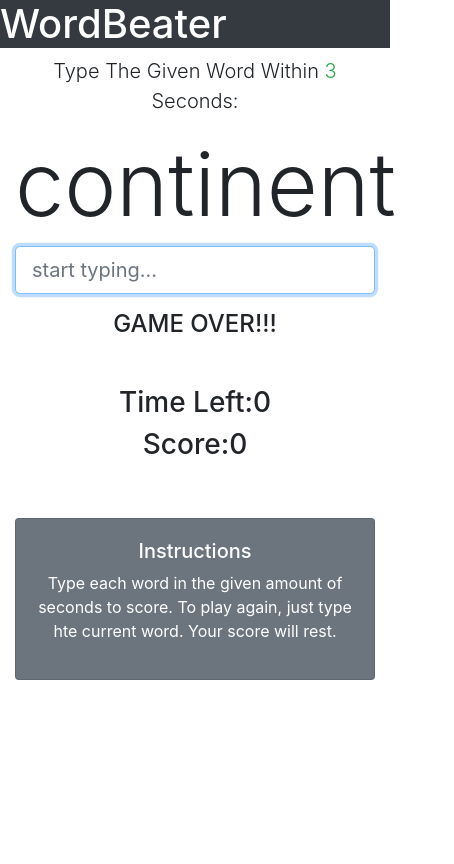
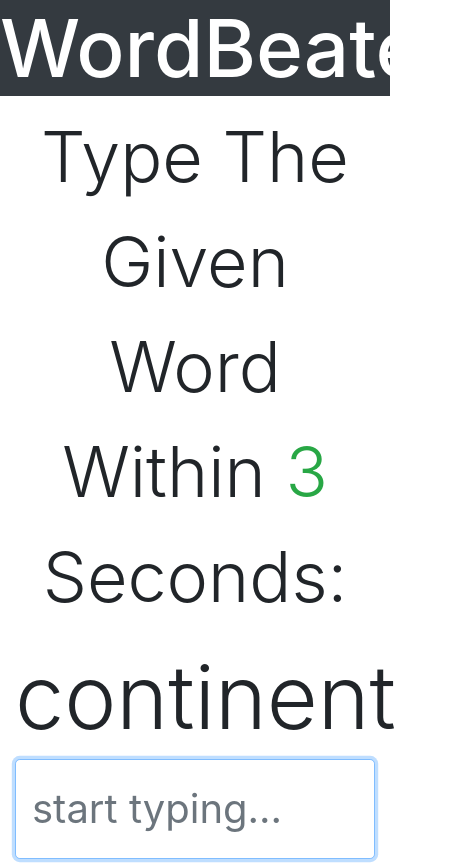
Before and after one commit to David-Ade-Creator/wordbeater, a plain HTML site: page index.html in a window 390 px wide. Shown: the top 864 px of the page, 454 px wide, since content can reach past the window. Drawn offline with nearby package versions, Linux system fonts and the light colour scheme.

Commit message:
responsiveness

```diff
--- a/index.html
+++ b/index.html
@@ -2,6 +2,7 @@
 <html lang="en" dir="ltr">
   <head>
     <meta charset="utf-8">
+    <link rel="stylesheet" href="./style.css">
     <link rel="stylesheet" href="https://maxcdn.bootstrapcdn.com/bootstrap/4.0.0/css/bootstrap.min.css" integrity="sha384-Gn5384xqQ1aoWXA+058RXPxPg6fy4IWvTNh0E263XmFcJlSAwiGgFAW/dAiS6JXm" crossorigin="anonymous">
     <title></title>
   </head>
@@ -13,16 +14,16 @@
 
   <!-- word & input -->
   <div class="row">
-    <div class="col-md-6 mx-auto">
+    <div class="col-md-12 col-sm-12 mx-auto">
       <p class="lead">Type The Given Word Within
       <span class="text-success" id="seconds"></span> Seconds:</p>
-      <h2 class="display-2 md-5" id="current-word">hello</h2>
+      <h2 class="display-2 md-6" id="current-word">hello</h2>
       <input type="text" class="form-control form-control-lg" placeholder="start typing..." id="word-input" autofocus>
       <h4 class="mt-3" id="message"></h4>
 
       <!-- Time & Score Columns -->
       <div class="row mt-5">
-        <div class="col-md-6">
+        <div class="col-md-12 col-sm-12">
           <h3>Time Left:<span id="time">0</span></h3>
           <div class="col-md-6">
             <h3>Score:<span id="score">0</span></h3>
--- /dev/null
+++ b/style.css
@@ -0,0 +1,18 @@
+@media screen and (max-width:991px){
+  header h1{
+    font-size: 80px;
+  }
+  .row input{
+    height: 100px;
+    font-size: 40px;
+  }
+  .row input::placeholder{
+    font-size: 40px;
+  }
+  .row p, h2,h3,h4,h5{
+    font-size: 70px;
+  }
+  .card p, h5{
+    font-size: 70px;
+  }
+}
```
